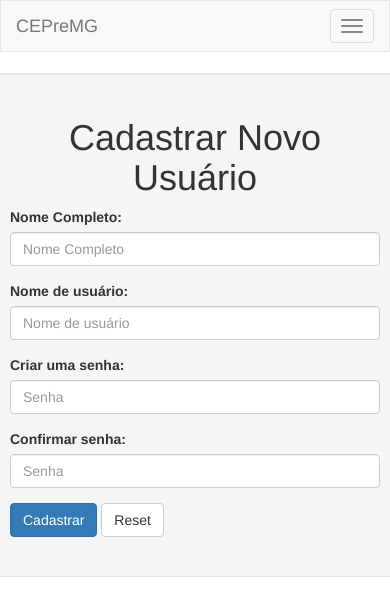
After one commit to roquerodrigo/cepremg, a PHP site: template resources/views/createUserForm.html.twig in a window 390 px wide; the page is wider, and only the part inside the window is pictured. The commit adds this page. Shown: the top 616 px of that part. Run offline with PHP 8.4, Linux system fonts and the light colour scheme; the template is opened without the code that fills it, so the values that code supplies are empty; some libraries are stand-ins or nearby versions.

Commit message:
Create User
added method to create new user at userController, also hashed all password with SHA512

```diff
--- a/app/controllers/ImportController.php
+++ b/app/controllers/ImportController.php
@@ -12,11 +12,13 @@ class ImportController extends Controller
 {
     public function showForm(Request $request, Response $response, array $args)
     {
+        //if($this->view['session']['auth'] === true)
         return $this->view->render($response, 'import.html.twig');
     }
 
     public function import(Request $request, Response $response, array $args)
     {
+        //if($this->view['session']['auth'] === true) {
         ini_set('max_execution_time', 300);
 
         $files = $request->getUploadedFiles();
@@ -76,6 +78,7 @@ class ImportController extends Controller
                     ];
                 }
             }
+            //}
         }
 
         return $this->view->render($response, 'import.html.twig', [
--- a/app/models/User.php
+++ b/app/models/User.php
@@ -17,7 +17,7 @@ class User
      * @var string Login de Usuário
      * @Column(type="string", length=15, unique=true, nullable=false)
      */
-	protected $userName;
+	protected $username;
 
 	/**
 	 * @var text Senha do Usuário
--- a/app/routes.php
+++ b/app/routes.php
@@ -11,8 +11,13 @@ $app->post('/import', ImportController::class . ':import');
 
 /**
  * Rotas para Controle de Acesso
+ * e CRUD de usuário.
  */
 
 $app->get('/login', UserController::class . ':showForm');
 $app->post('/login', UserController::class . ':login');
 $app->get('/logout',UserController::class.':logout');
+
+$app->get('/user',UserController::class.':index');
+$app->get('/user/register', UserController::class.':createForm');
+$app->post('/user/register', UserController::class.':create');
--- a/resources/views/adminArea.html.twig
+++ b/resources/views/adminArea.html.twig
@@ -7,6 +7,7 @@
     <div class="col-md-4"></div>
     <div class="col-md-4 well well-lg">
         <h1 class="text-center"> BEM VINDO {{name}} </h1>
+        <a href="/user/register">Registrar usuário</a>
     </div>
     <div class="col-md-4"></div>
     </div>
--- /dev/null
+++ b/resources/views/createUserForm.html.twig
@@ -0,0 +1,50 @@
+{% extends 'layouts/master.html.twig' %}
+
+{% block content %}
+    {% include 'layouts/navbar.html.twig' %}
+
+<div class="row">
+    <div class="col-md-4"></div>
+    <div class="col-md-4 well well-lg">
+
+  		<h1 class="text-center">Cadastrar Novo Usuário</h1>
+
+    	<form method="POST">
+    		<div class="form-group">
+    			<label for="name-id">Nome Completo:</label>
+    			<input id="name-id" class="form-control" name="name" placeholder="Nome Completo" type="text">
+    		</div>
+
+    		<div class="form-group">
+    			<label for="uname-id">Nome de usuário:</label>
+    			<input id="uname-id" class="form-control" name="uname" placeholder="Nome de usuário" type="text">
+    		</div>
+
+    		<div class="form-group">
+    			<label for="pwd-id">Criar uma senha:</label>
+    			<input id="pwd-id" class="form-control" name="pwd" placeholder="Senha" type="password">
+    		</div>
+    		<div class="form-group">
+    			<label for="pwdconfirm-id">Confirmar senha:</label>
+    			<input id="pwdconfirm-id" class="form-control" name="pwdConfirm" placeholder="Senha" type="password">
+    		</div>
+
+    		<div class="form-group">
+    			<input class="btn btn-primary" value="Cadastrar" type="submit">
+    			<input class="btn btn-default" type="reset">
+    		</div>
+    	</form>
+    	{% if failure == true %}
+    		<div class="panel panel-danger">
+    			<div class="panel-heading">Erro {{message}}</div>
+			</div>
+    	{% endif %}
+    	{% if success == true %}
+    		<div class="panel panel-success">
+    			<div class="panel-heading">Sucesso: Cadastro efetuado.</div>
+			</div>
+    	{% endif %}
+    	</div>
+    <div class="col-md-4"></div>
+    </div>
+{% endblock %}
--- a/resources/views/layouts/navbar.html.twig
+++ b/resources/views/layouts/navbar.html.twig
@@ -19,6 +19,7 @@
 
             {% if session.auth == true %}
                 <li><a href="/import">Carregar Dados</a></li>
+                <li><a href="/user">Admin</a></li>
                 <li><a href="/logout">Logout</a></li>
             {% else %}
                 <li><a href="/login">Login</a></li>
--- a/resources/views/login.html.twig
+++ b/resources/views/login.html.twig
@@ -16,7 +16,7 @@
     		</div>
 
     		<div class="form-group">
-    			<label for="pwd-id">Password:</label>
+    			<label for="pwd-id">Senha:</label>
     			<input id="pwd-id" class="form-control" name="pwd" placeholder="Senha" type="password">
     		</div>
 
```
Also changed, not shown: app/controllers/UserController.php (+59 -6 lines).
